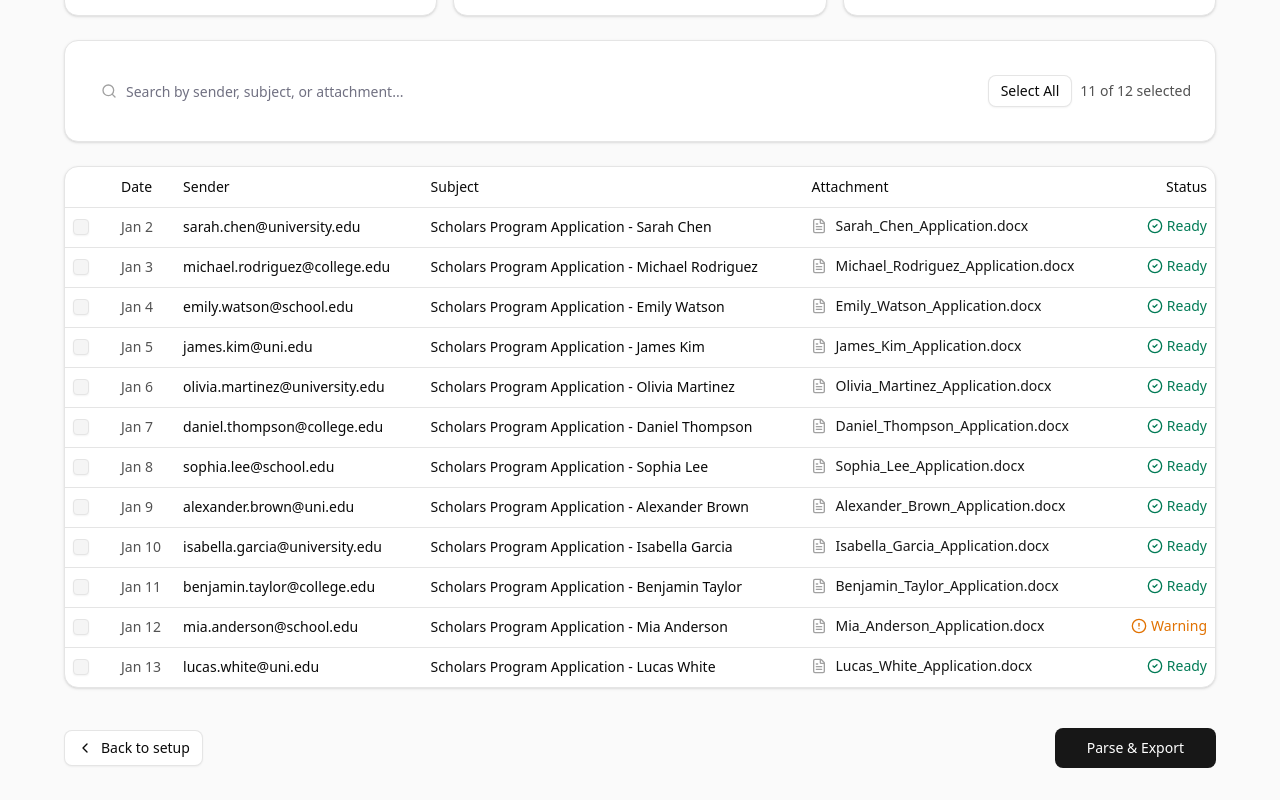
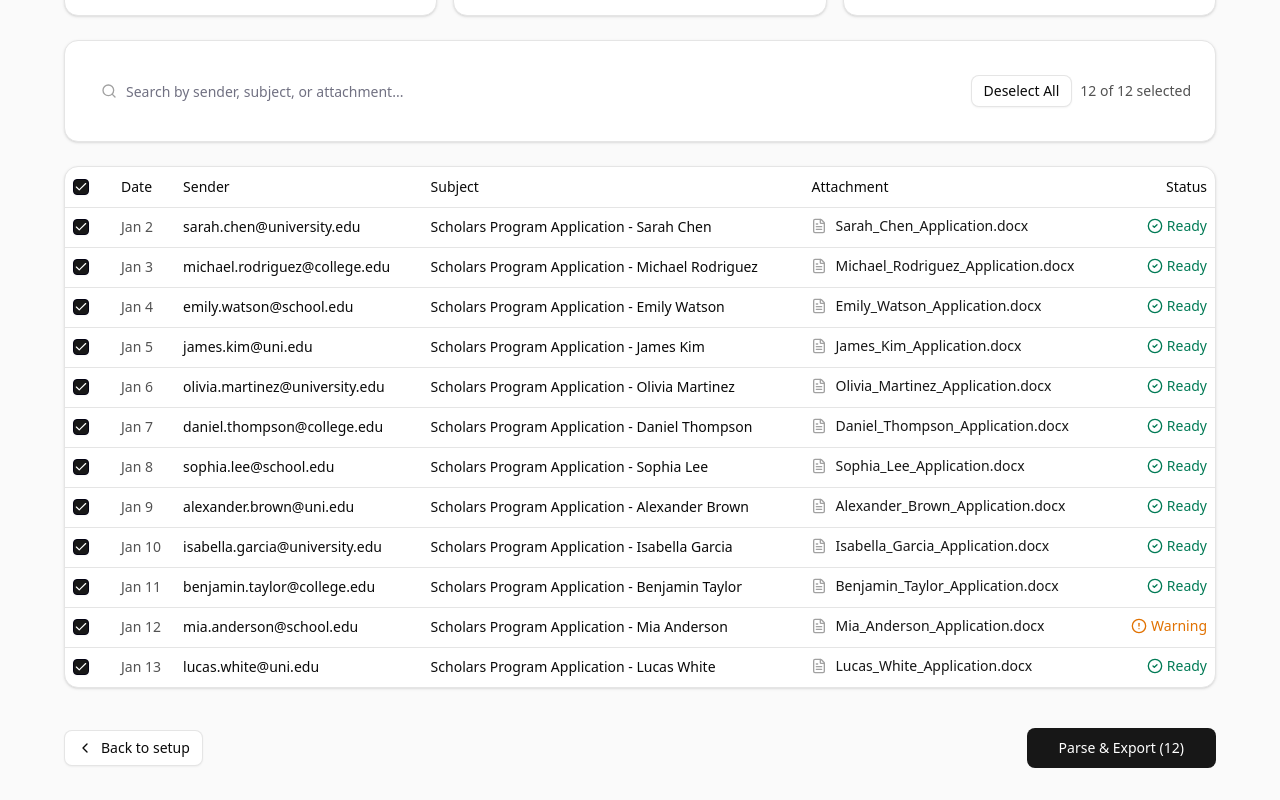
Before and after one commit to markaxelus/quill, a React (Vite) app in the folder electron/gui/: page / in a window 1280 px wide. Both pictures are taken after a click on the button "Scan Inbox". Shown: the part 210-1010 px from the top of the page. Built offline with nearby package versions, Linux system fonts and the light colour scheme.

Commit message:
results page logic handle

```diff
--- a/electron/gui/src/App.tsx
+++ b/electron/gui/src/App.tsx
@@ -56,7 +56,21 @@ function App() {
       )}
 
       {currentScreen === 'results' &&
-        <Results results={scanResults}/>
+        <Results
+          results={scanResults}
+          onBack={() => setCurrentScreen('setup')}
+          onRescan={() => {
+            if (scanConfig) {
+              handleScan(scanConfig);
+            } else {
+              setCurrentScreen('setup');
+            }
+          }}
+          onParse={(selected) => {
+            console.log('Exporting selected results:', selected);
+            // TODO: Implement actual IPC call
+          }}
+        />
       }
     </div>
   );
--- a/electron/gui/src/components/result/index.tsx
+++ b/electron/gui/src/components/result/index.tsx
@@ -31,6 +31,8 @@ interface ScanResultsProps {
 
 const index = ({ results, onParse, onBack, onRescan }: ScanResultsProps) => {
   const [searchQuery, setSearchQuery] = useState('')
+  // Default to all selected
+  const [selectedIds, setSelectedIds] = useState<Set<string>>(new Set(results.map(r => r.id)))
 
   const filteredResults = results.filter(
     (r) =>
@@ -38,6 +40,35 @@ const index = ({ results, onParse, onBack, onRescan }: ScanResultsProps) => {
       r.subject.toLowerCase().includes(searchQuery.toLowerCase()) ||
       r.attachment.toLowerCase().includes(searchQuery.toLowerCase())
   )
+
+  const toggleSelection = (id: string) => {
+    const newSelected = new Set(selectedIds)
+    if (newSelected.has(id)) {
+      newSelected.delete(id)
+    } else {
+      newSelected.add(id)
+    }
+    setSelectedIds(newSelected)
+  }
+
+  const toggleAll = () => {
+    const allFilteredSelected = filteredResults.every(r => selectedIds.has(r.id))
+    const newSelected = new Set(selectedIds)
+
+    if (allFilteredSelected) {
+      // Deselect all filtered
+      filteredResults.forEach(r => newSelected.delete(r.id))
+    } else {
+      // Select all filtered
+      filteredResults.forEach(r => newSelected.add(r.id))
+    }
+    setSelectedIds(newSelected)
+  }
+
+  const handleParse = () => {
+    const selectedResults = results.filter(r => selectedIds.has(r.id))
+    onParse(selectedResults)
+  }
 
   return (
     <div className="min-h-screen bg-neutral-50 p-8">
@@ -50,7 +81,7 @@ const index = ({ results, onParse, onBack, onRescan }: ScanResultsProps) => {
           </div>
           <Button
             variant="default"
-            /* onClick={} */
+            onClick={onRescan}
             className='gap-2'
           >
             Rescan
@@ -63,7 +94,7 @@ const index = ({ results, onParse, onBack, onRescan }: ScanResultsProps) => {
             <CardHeader className="pb-2">
               <CardDescription>Emails Scanned</CardDescription>
               <CardTitle className="text-3xl text-neutral-900">
-                123
+                {results.length}
               </CardTitle>
             </CardHeader>
           </Card>
@@ -72,16 +103,16 @@ const index = ({ results, onParse, onBack, onRescan }: ScanResultsProps) => {
             <CardHeader className="pb-2">
               <CardDescription>Matches Found</CardDescription>
               <CardTitle className="text-3xl text-neutral-900">
-                12
+                {results.filter(r => r.status !== 'error').length}
               </CardTitle>
             </CardHeader>
           </Card>
 
           <Card className="border-neutral-200 shadow-sm py-4 gap-2">
             <CardHeader className="pb-2">
-              <CardDescription>Attachments Found</CardDescription>
+              <CardDescription>Selected for Export</CardDescription>
               <CardTitle className="text-3xl text-neutral-900">
-                12
+                {selectedIds.size}
               </CardTitle>
             </CardHeader>
           </Card>
@@ -101,11 +132,17 @@ const index = ({ results, onParse, onBack, onRescan }: ScanResultsProps) => {
                 />
               </div>
               <div className="flex items-center gap-2">
-                <Button variant="outline" size="sm">
-                  Select All
+                <Button
+                  variant="outline"
+                  size="sm"
+                  onClick={toggleAll}
+                >
+                  {filteredResults.every(r => selectedIds.has(r.id)) && filteredResults.length > 0
+                    ? 'Deselect All'
+                    : 'Select All'}
                 </Button>
                 <span className="text-sm text-neutral-600">
-                  11 of 12 selected
+                  {selectedIds.size} of {results.length} selected
                 </span>
               </div>
             </div>
@@ -117,7 +154,14 @@ const index = ({ results, onParse, onBack, onRescan }: ScanResultsProps) => {
           <Table>
             <TableHeader>
               <TableRow className="border-neutral-200">
-                <TableHead className="w-12"></TableHead>
+                <TableHead className="w-12">
+                  <Checkbox
+                    checked={filteredResults.length > 0 && filteredResults.every(r => selectedIds.has(r.id))}
+                    onCheckedChange={toggleAll}
+                    aria-label="Select all"
+                    className='border-neutral-200 bg-neutral-100 data-[state=checked]:bg-neutral-900 data-[state=checked]:text-white'
+                  />
+                </TableHead>
                 <TableHead>Date</TableHead>
                 <TableHead>Sender</TableHead>
                 <TableHead>Subject</TableHead>
@@ -128,10 +172,12 @@ const index = ({ results, onParse, onBack, onRescan }: ScanResultsProps) => {
 
             <TableBody>
               {filteredResults.map((result) => (
-                <TableRow  className="border-neutral-200">
+                <TableRow key={result.id} className="border-neutral-200">
                   <TableCell className="">
                     <Checkbox
-                      className=' border-neutral-200 bg-neutral-100'
+                      checked={selectedIds.has(result.id)}
+                      onCheckedChange={() => toggleSelection(result.id)}
+                      className='border-neutral-200 bg-neutral-100 data-[state=checked]:bg-neutral-900 data-[state=checked]:text-white'
                     />
                   </TableCell>
                   <TableCell className="text-neutral-600 text-sm">
@@ -176,8 +222,10 @@ const index = ({ results, onParse, onBack, onRescan }: ScanResultsProps) => {
           <Button
             size="lg"
             className="px-8 bg-neutral-900 hover:bg-neutral-800"
+            onClick={handleParse}
+            disabled={selectedIds.size === 0}
           >
-            Parse & Export
+            Parse & Export ({selectedIds.size})
           </Button>
         </div>
       </div>
```
